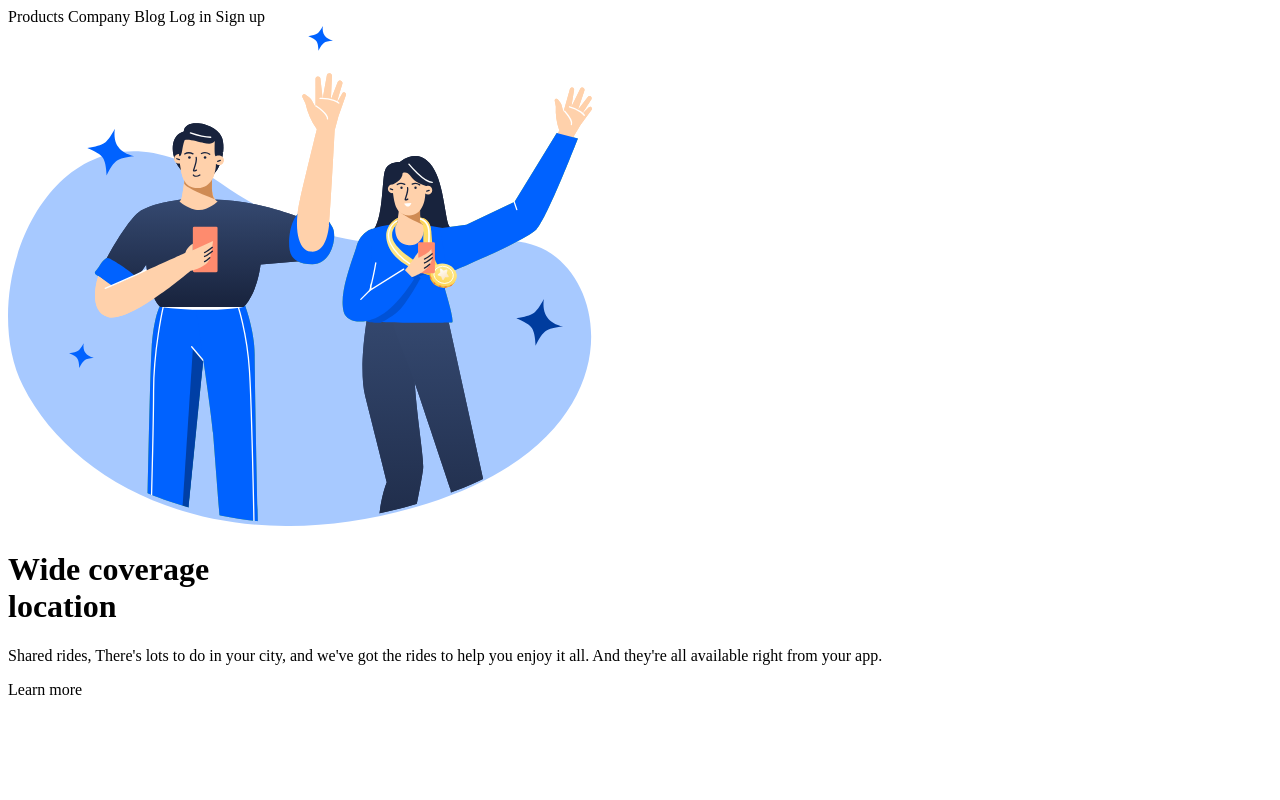
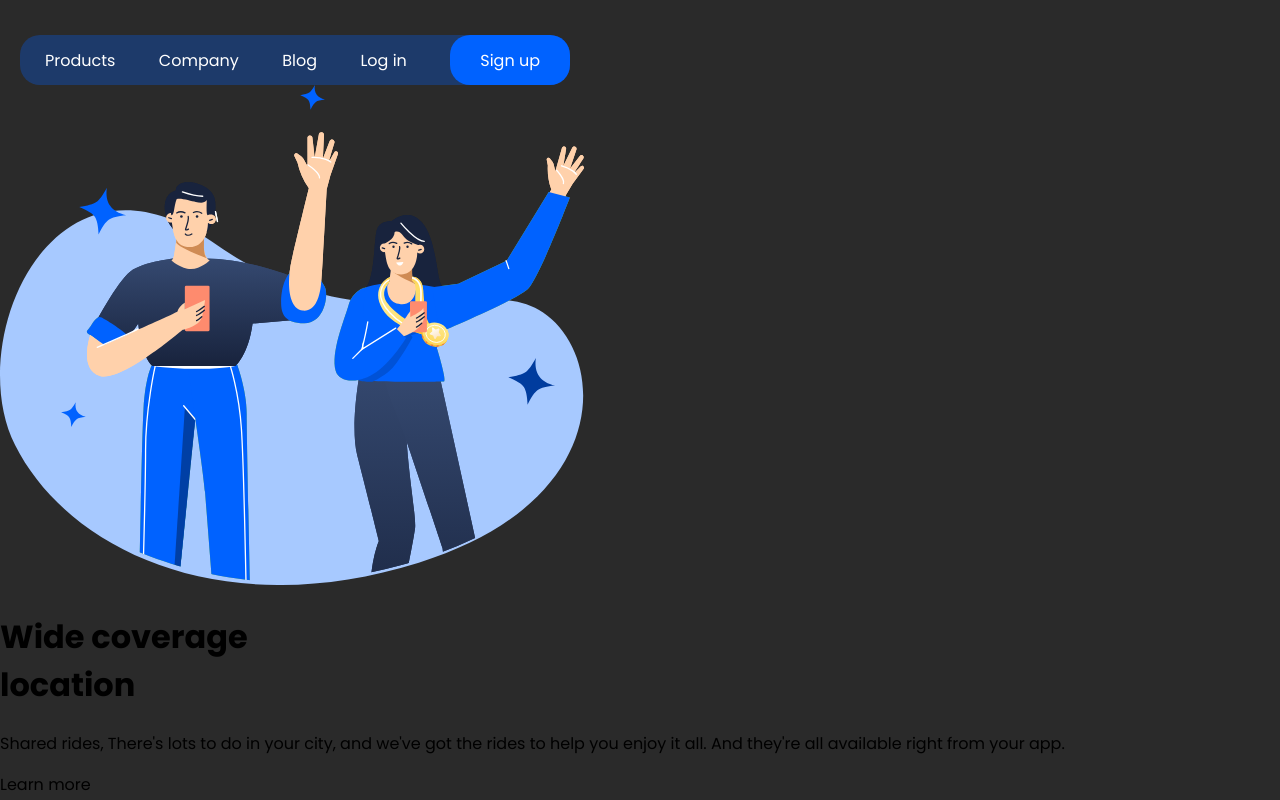
Before and after one commit to RafhaelPaulino/HTML-and-CSS-Responsive, a plain HTML site: page index.html in a window 1280 px wide. Drawn offline with Linux system fonts and the light colour scheme.

Commit message:
header-finished

```diff
--- a/index.html
+++ b/index.html
@@ -4,7 +4,7 @@
 <head>
   <meta charset="UTF-8">
   <meta name="viewport" content="width=device-width, initial-scale=1.0">
-  <link rel="stylesheet" href="style.css">
+  <link rel="stylesheet" href="styles.css">
   <link rel="preconnect" href="https://fonts.googleapis.com">
   <link rel="preconnect" href="https://fonts.gstatic.com" crossorigin>
   <link href="https://fonts.googleapis.com/css2?family=Poppins:ital,wght@0,100;0,200;0,300;0,400;0,500;0,600;0,700;0,800;0,900;1,100;1,200;1,300;1,400;1,500;1,600;1,700;1,800;1,900&display=swap" rel="stylesheet">
--- a/styles.css
+++ b/styles.css
@@ -0,0 +1,29 @@
+body {
+  background: #2a2a2a;
+  margin: 0;
+  padding: 0;
+  font-family: 'Poppins', sans-serif;
+}
+
+.menu {
+  background-color: rgba(0, 98, 255, 0.3);
+  color: white;
+  display: flex;
+  justify-content: space-between;
+  width: 525px;
+  height: 50px;
+  align-items: center;
+  padding: 0 0 0 25px;
+  margin-top: 35px;
+  margin-left: 20px;
+  border-radius: 20px;
+}
+
+.menu #sign-up {
+  background: #0062FF;
+  padding: 0 30px;
+  height: 100%;
+  border-radius: 20px;
+  display: flex;
+  align-items: center;
+}
```
